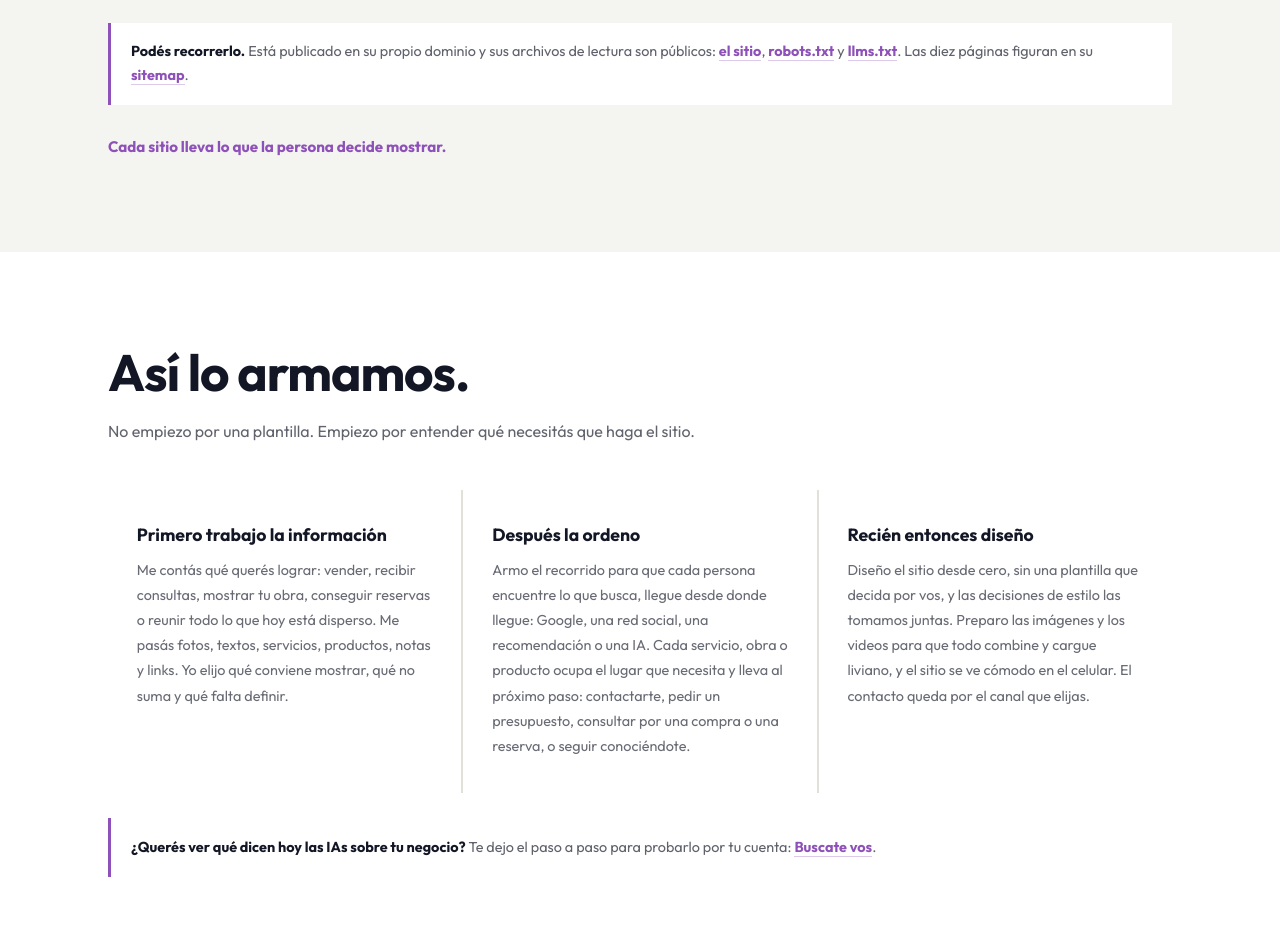
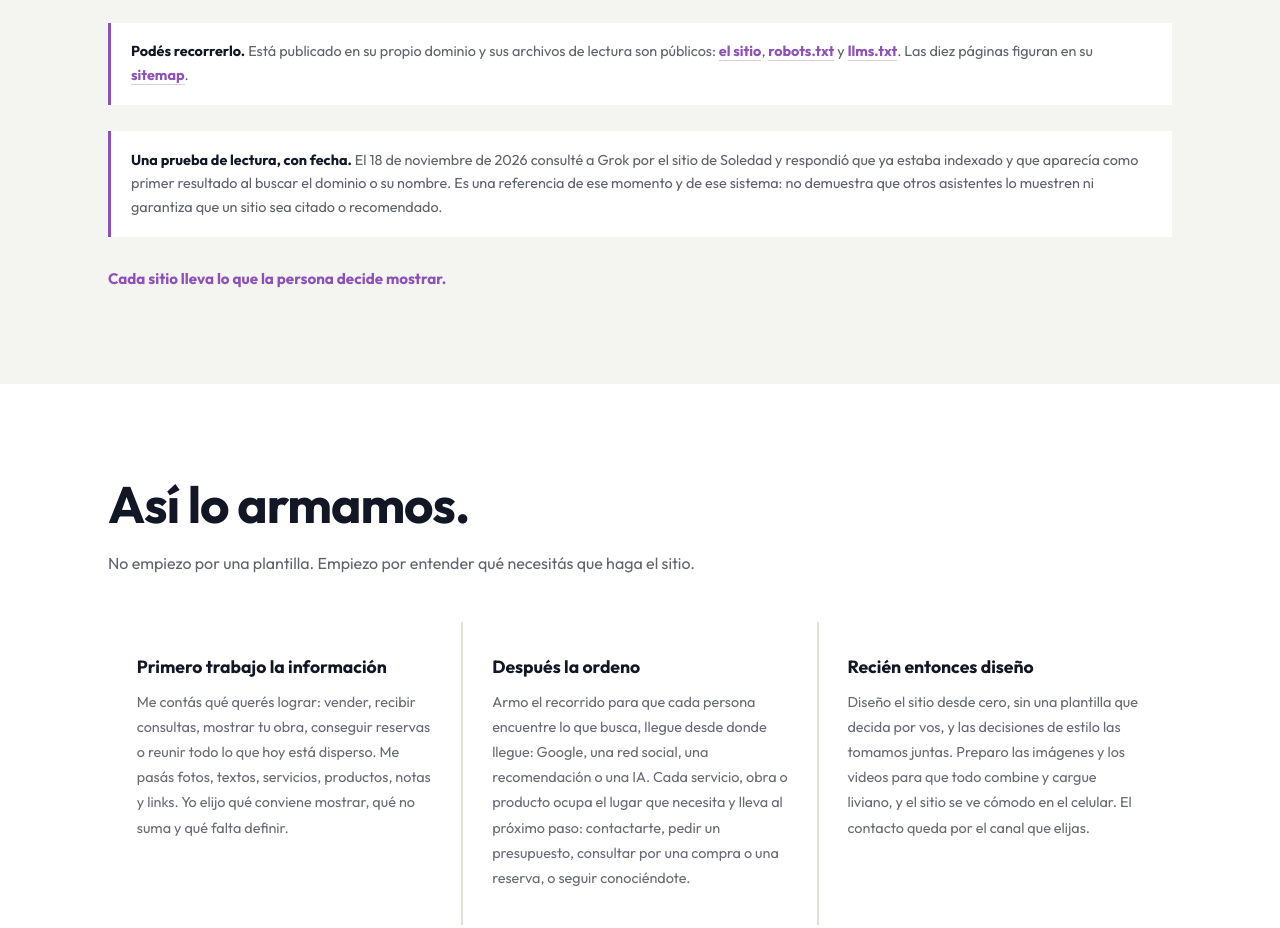
Before and after one commit to lausilvester/onlike, a plain HTML site: page geo-site.html in a window 1280 px wide. Shown: the part 1480-2408 px from the top of the page. Drawn offline with Linux system fonts and the light colour scheme.

Commit message:
Suma la consulta a Grok sobre el sitio de Soledad, con fecha y aclaración de alcance

```diff
--- a/geo-site.html
+++ b/geo-site.html
@@ -271,6 +271,9 @@ height="0" width="0" style="display:none;visibility:hidden"></iframe></noscript>
     </div>
     <div class="geo-test-link">
       <strong>Podés recorrerlo.</strong> Está publicado en su propio dominio y sus archivos de lectura son públicos: <a href="https://soledadimbach.com.ar/" target="_blank" rel="noopener noreferrer">el sitio</a>, <a href="https://soledadimbach.com.ar/robots.txt" target="_blank" rel="noopener noreferrer">robots.txt</a> y <a href="https://soledadimbach.com.ar/llms.txt" target="_blank" rel="noopener noreferrer">llms.txt</a>. Las diez páginas figuran en su <a href="https://soledadimbach.com.ar/sitemap.xml" target="_blank" rel="noopener noreferrer">sitemap</a>.
+    </div>
+    <div class="geo-test-link">
+      <strong>Una prueba de lectura, con fecha.</strong> El 18 de noviembre de 2026 consulté a Grok por el sitio de Soledad y respondió que ya estaba indexado y que aparecía como primer resultado al buscar el dominio o su nombre. Es una referencia de ese momento y de ese sistema: no demuestra que otros asistentes lo muestren ni garantiza que un sitio sea citado o recomendado.
     </div>
     <p class="geo-kicker">Cada sitio lleva lo que la persona decide mostrar.</p>
   </div>
```
